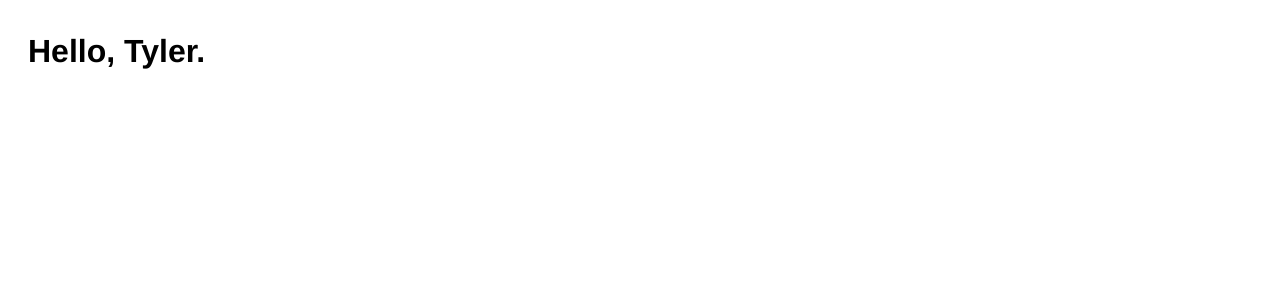
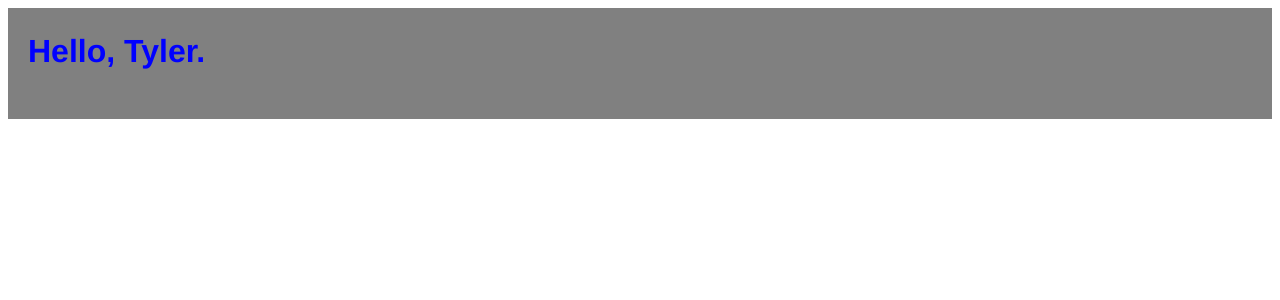
Before and after one commit to TWaltze/react-boiler, a React app: page / in a window 1280 px wide. Shown: the top 300 px of the page. Built offline with nearby package versions, Linux system fonts and the light colour scheme.

Commit message:
Add less for styles

```diff
--- a/package.json
+++ b/package.json
@@ -28,6 +28,8 @@
     "eslint-plugin-react": "^6.9.0",
     "express": "^4.14.0",
     "html-webpack-plugin": "^2.26.0",
+    "less": "^2.7.2",
+    "less-loader": "^2.2.3",
     "postcss-loader": "^0.9.1",
     "style-loader": "^0.13.1",
     "webpack": "^2.2.0-rc.3",
--- a/src/components/App.js
+++ /dev/null
@@ -1,12 +0,0 @@
-import React, { Component } from 'react';
-import styles from './App.css';
-
-export default class App extends Component {
-	render() {
-		return (
-			<div className={styles.app}>
-				<h1>Hello, Tyler.</h1>
-			</div>
-		);
-	}
-}
--- /dev/null
+++ b/src/components/App/index.js
@@ -0,0 +1,12 @@
+import React, { Component } from 'react';
+import styles from './styles.less';
+
+export default class App extends Component {
+	render() {
+		return (
+			<div className={[styles.highlight].join(' ')}>
+				<h1 className={styles.header}>Hello, Tyler.</h1>
+			</div>
+		);
+	}
+}
--- a/src/components/App.css
+++ b/src/components/App/styles.less
@@ -3,4 +3,14 @@
 	font-family: helvetica, arial, sans-serif;
 	line-height: 200%;
 	padding: 6px 20px 30px;
+
+	.header {
+		color: blue;
+	}
 }
+
+.highlight {
+	.app;
+
+	background: grey;
+}
--- a/webpack.config.js
+++ b/webpack.config.js
@@ -43,11 +43,11 @@ const sharedConfig = {
 				include: PATHS.app
 			},
 			{
-				test: /\.css$/,
+				test: /\.less$/,
 				use: [
 					'style-loader',
 					{ loader: 'css-loader', options: { modules: true } },
-					'postcss-loader',
+					'less-loader',
 				],
 				include: PATHS.app
 			},
```
